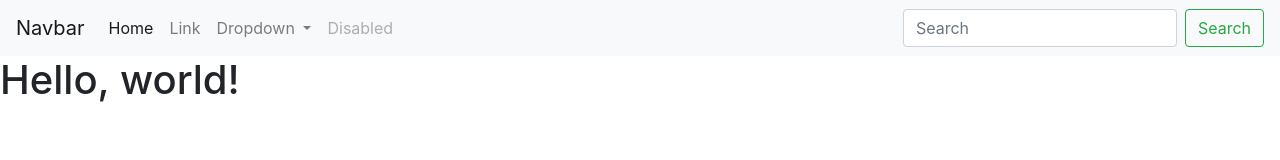
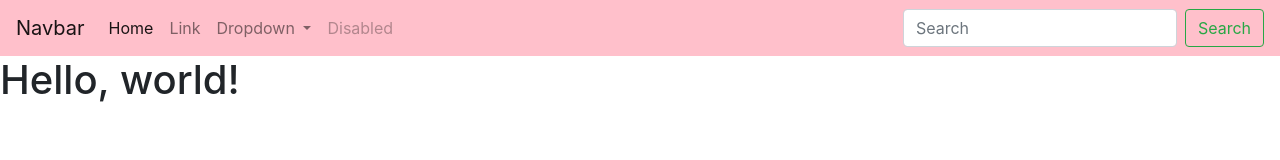
Before and after one commit to MariaAngella/git-intro, a plain HTML site: page bootstrap.html in a window 1280 px wide. Drawn offline with nearby package versions, Linux system fonts and the light colour scheme.

Commit message:
Changed Nav bar to pink

```diff
--- a/bootstrap.html
+++ b/bootstrap.html
@@ -7,7 +7,10 @@
 
     <!-- Bootstrap CSS -->
     <link rel="stylesheet" href="css/bootstrap.css">
-
+<style>
+ .bg-light {
+   background-color: pink !important;
+ }</style>
     <title>Hello, world!</title>
   </head>
   <body>
```
